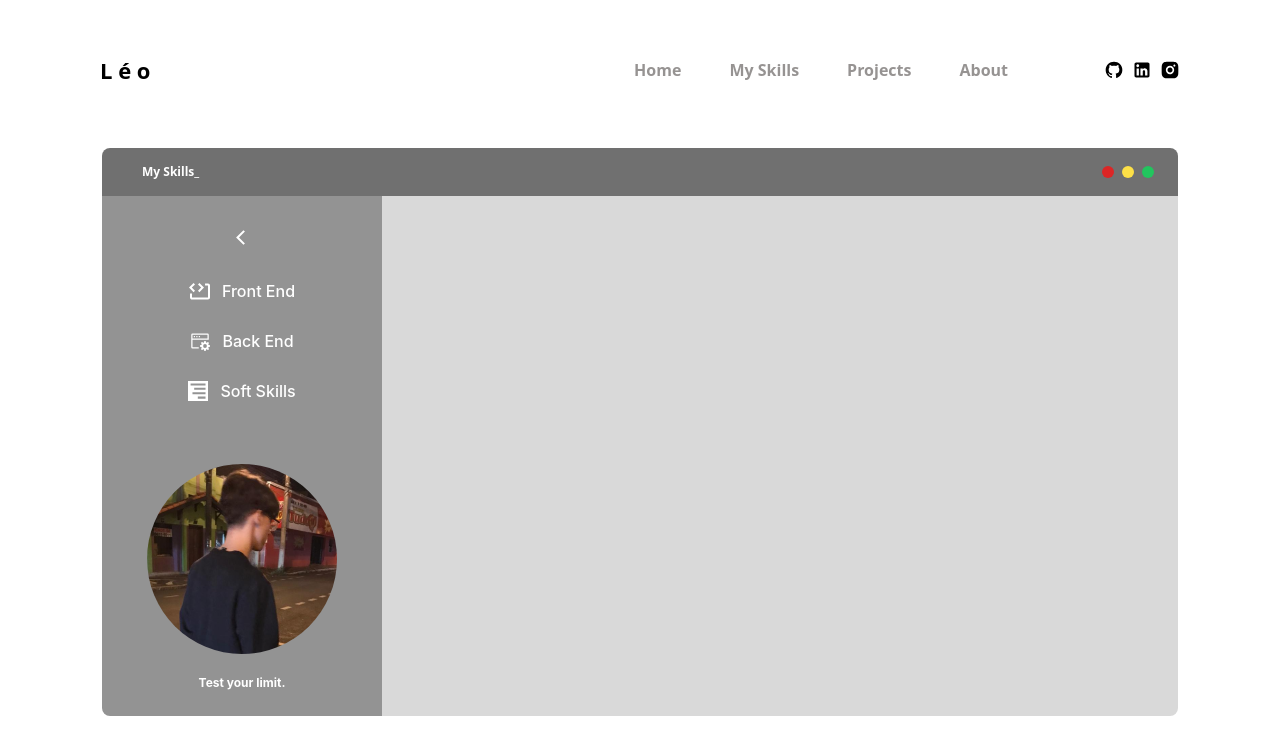
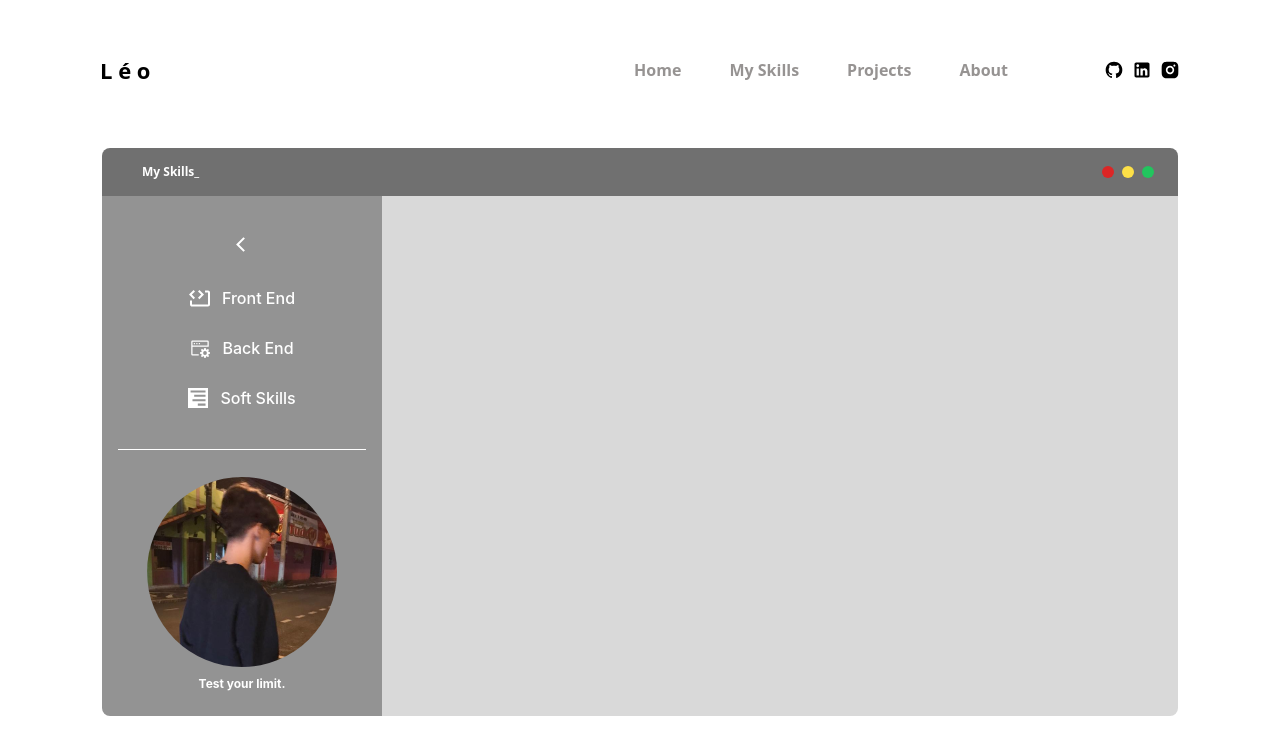
Before and after one commit to Emaus-Leonardo/Portfolio-Leo-React, a React (Vite) app: page /myskills in a window 1280 px wide. Both pictures are taken after a click on the button "Get Started". Shown: the top 754 px of the page. Built offline with nearby package versions, Linux system fonts and the light colour scheme.

Commit message:
Style: add a adjustment in style css in myskills sections

```diff
--- a/src/pages/MySkills/index.jsx
+++ b/src/pages/MySkills/index.jsx
@@ -131,11 +131,11 @@ function MySkills() {
               </div>
             </nav>
             <div className="flex">
-              <aside className=" flex-1 flex flex-col md:flex-row ">
+              <aside className=" flex-1 flex flex-col md:flex-row max-h-[65vh]">
                 <motion.div
                   animate={{ width: menuOpen ? "280px" : "80px" }}
                   transition={Smooth}
-                  className="flex flex-col justify-around p-4 h-[65vh] bg-[#939393] rounded-bl-lg"
+                  className="flex flex-col justify-around p-4 max-h-[65vh] bg-[#939393] rounded-bl-lg"
                 >
                   <ul className="relative flex flex-col justify-center items-center cursor-pointer text-[16px] text-white font-primary font-medium ">
                     <div className=" flex justify-center left-[260px] top-5 mb-1">
@@ -215,10 +215,10 @@ function MySkills() {
                     </li>
                   </ul>
 
-                  <span className="w-full h-[1px] bg-white my-6"></span>
+                  <span className="w-full h-[1px] bg-white my-3"></span>
 
-                  <div className="flex flex-col justify-center items-center gap-5">
-                    <div className="relative overflow-hidden flex-1 rounded-full">
+                  <div className="flex flex-col justify-center items-center gap-2 ">
+                    <div className="relative overflow-hidden w-auto flex-1 rounded-full ">
                       <motion.img
                         whileHover={{ scale: 1.1 }}
                         transition={Smooth}
@@ -229,7 +229,7 @@ function MySkills() {
                     </div>
 
                     {menuOpen && (
-                      <p className="text-[12px] text-white font-primary font-bold mb-12">
+                      <p className="text-[12px] text-white font-primary font-bold ">
                         Test your limit.
                       </p>
                     )}
```
